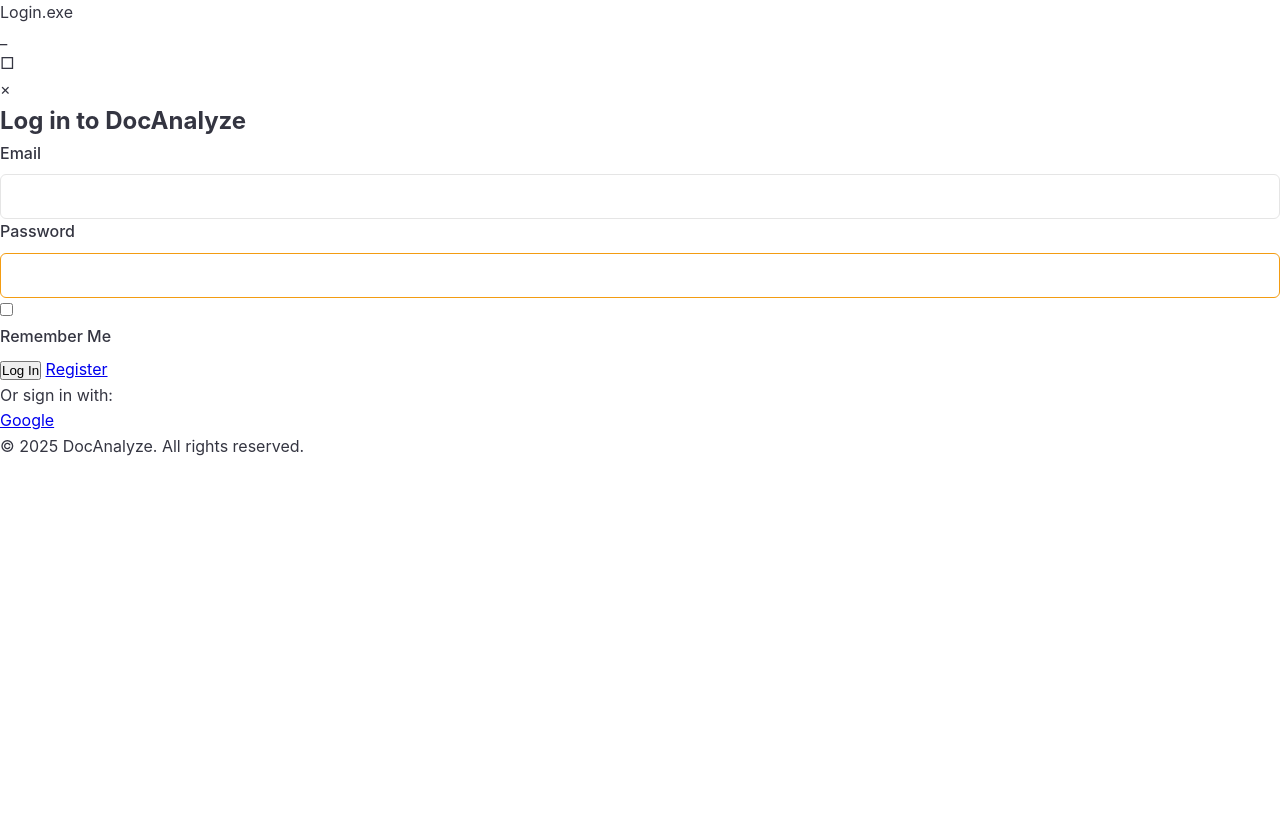
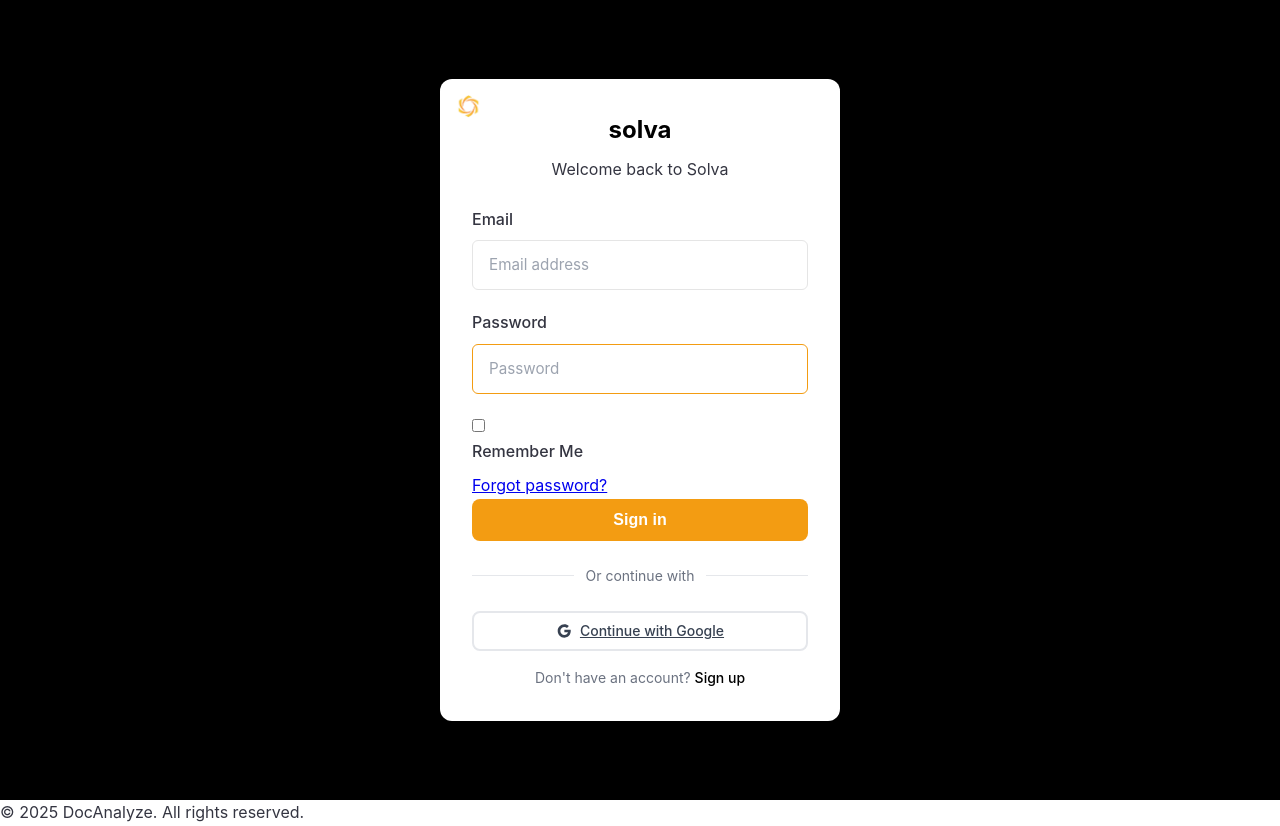
Before and after one commit to anshulchahar/docanalyze, a Flask app: page /auth/login in a window 1280 px wide. Shown: the part 150-976 px from the top of the page. Before the commit the page ends 606 px from the top, so only its background shows below. Run offline with Flask 3, Linux system fonts and the light colour scheme; some libraries are stand-ins or nearby versions.

Commit message:
feat: implement new login page design with Claude-inspired styles and social login options

```diff
--- a/static/css/style.css
+++ b/static/css/style.css
@@ -587,3 +587,253 @@
         background-position: -200% 0;
     }
 }
+
+/* Claude-inspired styles */
+.claude-bg {
+    background: linear-gradient(135deg, #000000 0%, #000000 100%);
+    min-height: 100vh;
+    display: flex;
+    align-items: center;
+    justify-content: center;
+}
+
+.claude-card {
+    background: #ffffff;
+    border-radius: 12px;
+    box-shadow: 0 4px 24px rgba(0, 0, 0, 0.1);
+    width: 100%;
+    max-width: 400px;
+    margin: 24px;
+    overflow: hidden;
+    transform: translateY(0);
+    transition: transform 0.2s ease, box-shadow 0.2s ease;
+    position: relative;
+    /* Add this to position the logo absolutely within the card */
+}
+
+.claude-card:hover {
+    transform: translateY(-2px);
+    box-shadow: 0 8px 32px rgba(0, 0, 0, 0.15);
+}
+
+.claude-header {
+    padding: 32px 32px 24px;
+    text-align: center;
+}
+
+.claude-logo {
+    font-size: 24px;
+    font-weight: 700;
+    color: #000;
+    margin-bottom: 8px;
+}
+
+.claude-form {
+    padding: 0 32px 32px;
+}
+
+.claude-input-group {
+    margin-bottom: 20px;
+    position: relative;
+}
+
+.claude-input {
+    width: 100%;
+    padding: 12px 16px;
+    border: 2px solid #E5E7EB;
+    border-radius: 8px;
+    font-size: 16px;
+    line-height: 24px;
+    color: #1F2937;
+    background: #F9FAFB;
+    transition: all 0.2s ease;
+}
+
+.claude-input:focus {
+    border-color: #000000;
+    background: #ffffff;
+    outline: none;
+    box-shadow: 0 0 0 4px rgba(121, 24, 242, 0.1);
+}
+
+.claude-input::placeholder {
+    color: #9CA3AF;
+}
+
+.claude-button {
+    width: 100%;
+    padding: 12px 24px;
+    background: linear-gradient(135deg, #f39c12 0%, #f39c12 100%);
+    border: none;
+    border-radius: 8px;
+    color: white;
+    font-size: 16px;
+    font-weight: 600;
+    cursor: pointer;
+    transition: all 0.2s ease;
+}
+
+.claude-button:hover {
+    opacity: 0.9;
+    transform: translateY(-1px);
+    box-shadow: 0 4px 12px rgba(0, 0, 0, 0.2);
+}
+
+.claude-button:active {
+    transform: translateY(0);
+}
+
+.claude-divider {
+    margin: 24px 0;
+    display: flex;
+    align-items: center;
+    text-align: center;
+    color: #6B7280;
+}
+
+.claude-divider::before,
+.claude-divider::after {
+    content: '';
+    flex: 1;
+    border-bottom: 1px solid #E5E7EB;
+}
+
+.claude-divider span {
+    padding: 0 12px;
+    font-size: 14px;
+}
+
+.claude-social-button {
+    width: 100%;
+    padding: 12px 24px;
+    background: #ffffff;
+    border: 2px solid #E5E7EB;
+    border-radius: 8px;
+    color: #374151;
+    font-size: 16px;
+    font-weight: 500;
+    display: flex;
+    align-items: center;
+    justify-content: center;
+    gap: 12px;
+    cursor: pointer;
+    transition: all 0.2s ease;
+}
+
+.claude-social-button:hover {
+    background: #F9FAFB;
+    border-color: #D1D5DB;
+}
+
+.claude-footer {
+    text-align: center;
+    padding-top: 16px;
+    font-size: 14px;
+    color: #6B7280;
+}
+
+.claude-footer a {
+    color: #000000;
+    text-decoration: none;
+    font-weight: 500;
+}
+
+.claude-footer a:hover {
+    text-decoration: underline;
+}
+
+/* Dark mode styles */
+[data-theme='dark'] .claude-card {
+    background: #1F2937;
+}
+
+[data-theme='dark'] .claude-logo {
+    color: #ffffff;
+}
+
+[data-theme='dark'] .claude-input {
+    background: #374151;
+    border-color: #4B5563;
+    color: #ffffff;
+}
+
+[data-theme='dark'] .claude-input:focus {
+    border-color: #000000;
+    background: #374151;
+}
+
+[data-theme='dark'] .claude-input::placeholder {
+    color: #9CA3AF;
+}
+
+[data-theme='dark'] .claude-social-button {
+    background: #374151;
+    border-color: #4B5563;
+    color: #ffffff;
+}
+
+[data-theme='dark'] .claude-social-button:hover {
+    background: #4B5563;
+    border-color: #6B7280;
+}
+
+[data-theme='dark'] .claude-divider {
+    color: #9CA3AF;
+}
+
+[data-theme='dark'] .claude-divider::before,
+[data-theme='dark'] .claude-divider::after {
+    border-color: #4B5563;
+}
+
+[data-theme='dark'] .claude-footer {
+    color: #9CA3AF;
+}
+
+/* Add to your existing CSS file */
+.logo-corner {
+    position: absolute;
+    top: 15px;
+    left: 15px;
+    z-index: 10;
+}
+
+.corner-logo {
+    height: 24px;
+    width: auto;
+    display: block;
+}
+
+/* Make social buttons shorter and more compact */
+.claude-social-button {
+    padding: 8px 16px;
+    /* Reduced from 12px 24px */
+    height: 40px;
+    /* Fixed height */
+    font-size: 14px;
+    /* Smaller font */
+    gap: 8px;
+    /* Reduced gap between icon and text */
+}
+
+/* Target Google logo specifically - covers different implementation methods */
+.claude-social-button img,
+.claude-social-button svg,
+.claude-social-button .google-icon {
+    height: 16px;
+    /* Smaller icon height */
+    width: auto;
+    flex-shrink: 0;
+}
+
+/* If you have Apple sign-in icon too */
+.claude-social-button .apple-icon {
+    height: 16px;
+    width: auto;
+    flex-shrink: 0;
+}
+
+/* Add margin between social buttons if you have multiple */
+.claude-social-button+.claude-social-button {
+    margin-top: 8px;
+}
--- a/templates/auth/login.html
+++ b/templates/auth/login.html
@@ -1,28 +1,25 @@
 {% extends "base.html" %}
-
-{% block title %}Login{% endblock %}
+{% block title %}Login - Solva{% endblock %}
 
 {% block content %}
-<div class="window mx-auto max-w-md mt-10">
-    <div class="window-title">
-        <span>Login.exe</span>
-        <div class="window-title-buttons">
-            <div class="title-button">_</div>
-            <div class="title-button">□</div>
-            <div class="title-button">×</div>
+<div class="claude-bg">
+    <div class="claude-card">
+        <div class="logo-corner">
+            <img src="{{ url_for('static', filename='img/logo.png') }}" alt="DocAnalyze Logo" class="corner-logo">
         </div>
-    </div>
-    <div class="window-body p-6">
-        <h2 class="text-xl mb-4">Log in to DocAnalyze</h2>
+        <div class="claude-header">
+            <h2 class="claude-logo">solva</h2>
+            <p>Welcome back to Solva</p>
+        </div>
 
-        <form method="POST" action="{{ url_for('auth.login') }}">
+        <form class="claude-form" method="POST" action="{{ url_for('auth.login') }}">
             {{ form.hidden_tag() }}
 
-            <div class="mb-4">
-                {{ form.email.label(class="block text-sm font-bold mb-2") }}
-                {{ form.email(class="shadow appearance-none border rounded w-full py-2 px-3") }}
+            <div class="claude-input-group">
+                {{ form.email.label(class="sr-only") }}
+                {{ form.email(class="claude-input", placeholder="Email address") }}
                 {% if form.email.errors %}
-                <div class="error-message mt-1">
+                <div class="text-red-500 text-sm mt-1">
                     {% for error in form.email.errors %}
                     <p>{{ error }}</p>
                     {% endfor %}
@@ -30,11 +27,11 @@
                 {% endif %}
             </div>
 
-            <div class="mb-6">
-                {{ form.password.label(class="block text-sm font-bold mb-2") }}
-                {{ form.password(class="shadow appearance-none border rounded w-full py-2 px-3") }}
+            <div class="claude-input-group">
+                {{ form.password.label(class="sr-only") }}
+                {{ form.password(class="claude-input", placeholder="Password") }}
                 {% if form.password.errors %}
-                <div class="error-message mt-1">
+                <div class="text-red-500 text-sm mt-1">
                     {% for error in form.password.errors %}
                     <p>{{ error }}</p>
                     {% endfor %}
@@ -42,38 +39,33 @@
                 {% endif %}
             </div>
 
-            <div class="mb-6">
-                {{ form.remember_me() }}
-                {{ form.remember_me.label }}
+            <div class="flex items-center justify-between mb-6">
+                <div class="flex items-center">
+                    {{ form.remember_me(class="h-4 w-4 text-gray-600 focus:ring-gray-500 border-gray-300 rounded") }}
+                    {{ form.remember_me.label(class="ml-2 block text-sm text-gray-500") }}
+                </div>
+                <a href="#" class="text-sm font-medium text-gray-600 hover:text-gray-500">Forgot password?</a>
             </div>
 
-            <div class="flex items-center justify-between">
-                {{ form.submit(class="bg-blue-500 hover:bg-blue-700 text-white font-bold py-2 px-4 rounded
-                focus:outline-none focus:shadow-outline") }}
-                <a href="{{ url_for('auth.register') }}"
-                    class="inline-block align-baseline font-bold text-sm text-blue-500 hover:text-blue-800">
-                    Register
-                </a>
+            {{ form.submit(class="claude-button", value="Sign in") }}
+
+            <div class="claude-divider">
+                <span>Or continue with</span>
+            </div>
+
+            <a href="{{ url_for('auth.google_login') }}" class="claude-social-button">
+                <svg class="w-5 h-5" viewBox="0 0 24 24" fill="currentColor">
+                    <path
+                        d="M12.545,10.239v3.821h5.445c-0.712,2.315-2.647,3.972-5.445,3.972c-3.332,0-6.033-2.701-6.033-6.032s2.701-6.032,6.033-6.032c1.498,0,2.866,0.549,3.921,1.453l2.814-2.814C17.503,2.988,15.139,2,12.545,2C7.021,2,2.543,6.477,2.543,12s4.478,10,10.002,10c8.396,0,10.249-7.85,9.426-11.748L12.545,10.239z" />
+                </svg>
+                Continue with Google
+            </a>
+
+            <div class="claude-footer">
+                Don't have an account?
+                <a href="{{ url_for('auth.register') }}">Sign up</a>
             </div>
         </form>
-
-        <div class="mt-6 pt-6 border-t">
-            <p class="text-center mb-4">Or sign in with:</p>
-            <div class="flex justify-center">
-                <a href="{{ url_for('auth.google_login') }}"
-                    class="bg-red-600 hover:bg-red-700 text-white font-bold py-2 px-4 rounded focus:outline-none focus:shadow-outline">
-                    Google
-                </a>
-                {# Temporarily remove Apple login until implemented
-                <a href="{{ url_for('auth.apple_login') }}"
-                    class="w-full flex items-center justify-center px-4 py-2 border border-gray-300 shadow-sm text-sm font-medium rounded-md text-gray-700 bg-white hover:bg-gray-50">
-                    <img src="{{ url_for('static', filename='img/apple-logo.png') }}" alt="Apple logo"
-                        class="h-5 w-5 mr-2">
-                    Continue with Apple
-                </a>
-                #}
-            </div>
-        </div>
     </div>
 </div>
 {% endblock %}
```
